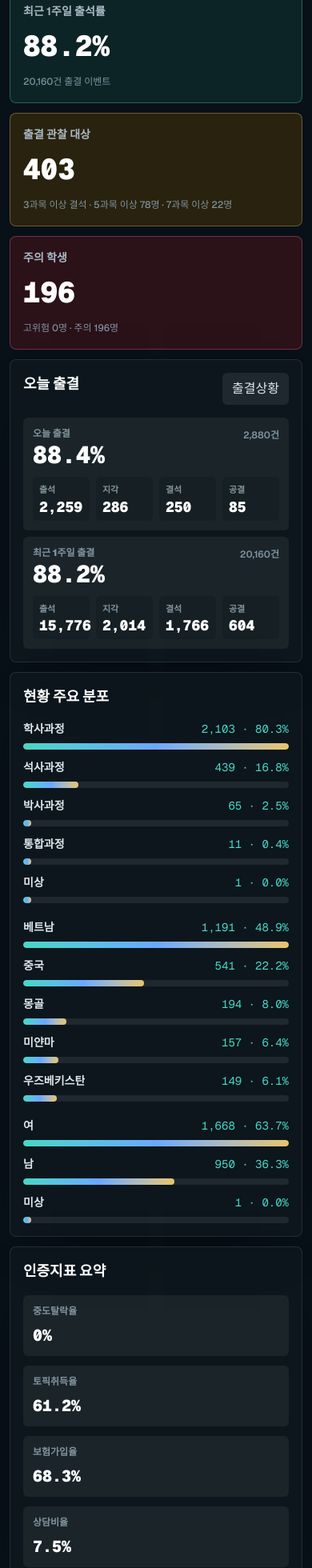
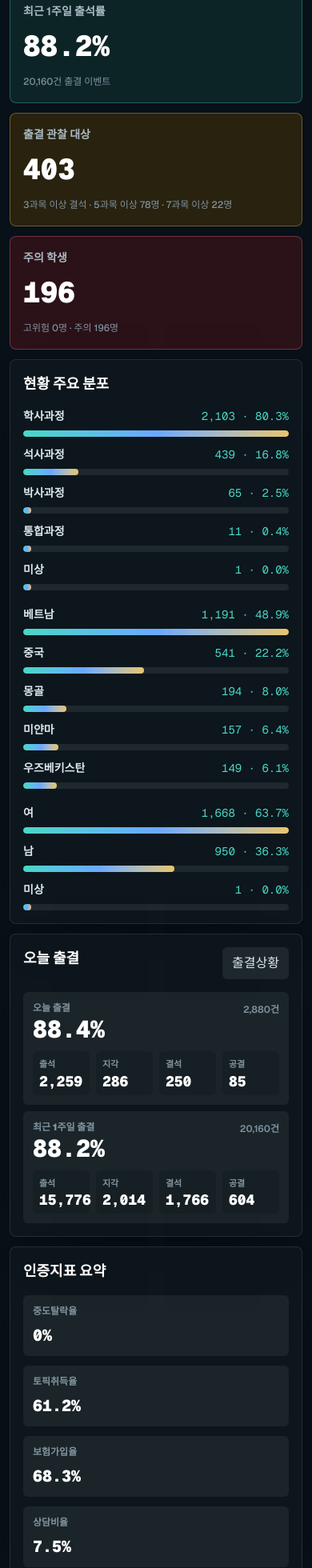
Before and after one commit to kongziac-lab/kmust, a Next.js app: page / in a window 390 px wide. Shown: the part 868-2828 px from the top of the page at 80% size. Built offline with nearby package versions, Linux system fonts and the light colour scheme; a web font is replaced by a local one.

Commit message:
Fix overview right column layout

```diff
--- a/src/app/dashboard-monitor.tsx
+++ b/src/app/dashboard-monitor.tsx
@@ -457,7 +457,8 @@ function Overview({ summary }: { summary: DashboardSummary }) {
   const attentionTotal = summary.metrics.highRisk + summary.metrics.mediumRisk;
 
   return (
-    <div className="monitor-grid grid h-full min-h-0 gap-3 xl:grid-cols-[1.1fr_0.9fr] xl:grid-rows-[1fr_1fr]">
+    <div className="monitor-grid grid h-full min-h-0 gap-3 xl:grid-cols-[1.1fr_0.9fr]">
+      <div className="overview-left-column grid h-full min-h-0 gap-3 xl:grid-rows-[1fr_1fr]">
         <div className="grid h-full min-h-0 auto-rows-fr gap-3 md:grid-cols-2 xl:grid-cols-3">
           <MetricTile
             title="전체 학생"
@@ -496,6 +497,16 @@ function Overview({ summary }: { summary: DashboardSummary }) {
           />
         </div>
 
+        <Panel title="현황 주요 분포">
+          <div className="grid gap-5 lg:grid-cols-3">
+            <ProgressRows items={summary.distributions.program} limit={5} />
+            <ProgressRows items={summary.distributions.nationality} limit={5} />
+            <ProgressRows items={summary.distributions.gender} limit={5} />
+          </div>
+        </Panel>
+      </div>
+
+      <div className="overview-right-column grid h-full min-h-0 gap-3 xl:grid-rows-[minmax(0,0.92fr)_minmax(0,1.08fr)]">
         <Panel
           title="오늘 출결"
           action={
@@ -531,14 +542,6 @@ function Overview({ summary }: { summary: DashboardSummary }) {
           </div>
         </Panel>
 
-      <Panel title="현황 주요 분포">
-        <div className="grid gap-5 lg:grid-cols-3">
-          <ProgressRows items={summary.distributions.program} limit={5} />
-          <ProgressRows items={summary.distributions.nationality} limit={5} />
-          <ProgressRows items={summary.distributions.gender} limit={5} />
-        </div>
-      </Panel>
-
         <Panel title="인증지표 요약">
           <div className="grid h-full min-h-0 auto-rows-fr gap-3 sm:grid-cols-2 xl:grid-cols-4">
             <MiniStat label="중도탈락율" value={formatPercent(summary.metrics.dropoutRate)} />
@@ -547,6 +550,7 @@ function Overview({ summary }: { summary: DashboardSummary }) {
             <MiniStat label="상담비율" value={formatPercent(summary.metrics.counselingTargetRate)} />
           </div>
         </Panel>
+      </div>
     </div>
   );
 }
```
Also changed, not shown: 1 other file (tests, documents, lock files or other folders). Lines whose indentation alone changed are shown as unchanged.
